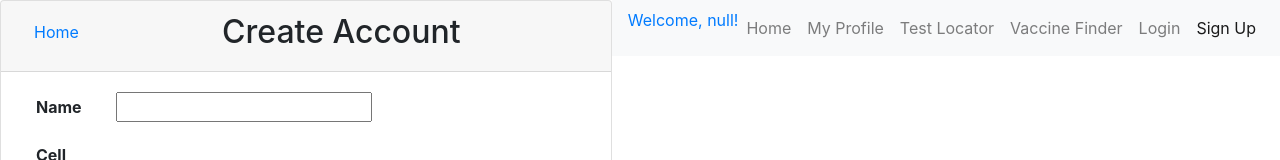
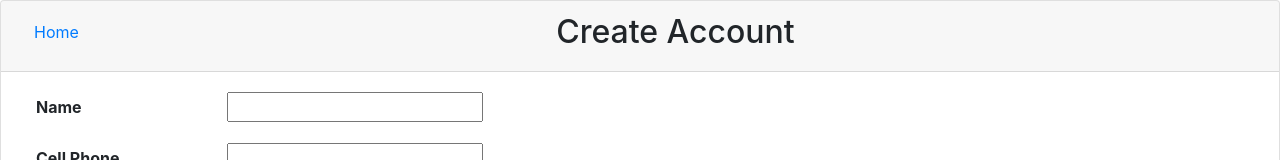
Before and after one commit to JakeMelville/covid-19-relief-react, a React (Create React App) app in the folder client/: page /signup in a window 1280 px wide. Shown: the top 160 px of the page. Built offline with nearby package versions, Linux system fonts and the light colour scheme.

Commit message:
removed navbar from sign up and login

```diff
--- a/client/src/pages/Login.js
+++ b/client/src/pages/Login.js
@@ -55,10 +55,10 @@ class Login extends React.Component {
     render() {
         return (
             <div>
-                <Nav
+                {/* <Nav
                     loggedIn={this.state.loggedIn}
                     patientLogin={this.patientLogin}>
-                </Nav>
+                </Nav> */}
                 <PatientLogin
                 handleInputChange={this.handleInputChange}
                 login={this.login}
--- a/client/src/pages/SignUp.js
+++ b/client/src/pages/SignUp.js
@@ -57,10 +57,10 @@ class Signup extends React.Component {
     render() {
         return (
             <div>
-                <Nav
-                    loggedIn={this.state.loggedIn}
-                    patientLogin={this.patientLogin}>
-                </Nav>
+                {/* <Nav />
+                    // loggedIn={this.state.loggedIn}
+                    // patientLogin={this.patientLogin}>
+                // </Nav> */}
                 <PatientSignup
                 handleInputChange={this.handleInputChange}
                 handleFormSubmit={this.handleFormSubmit}>
```
